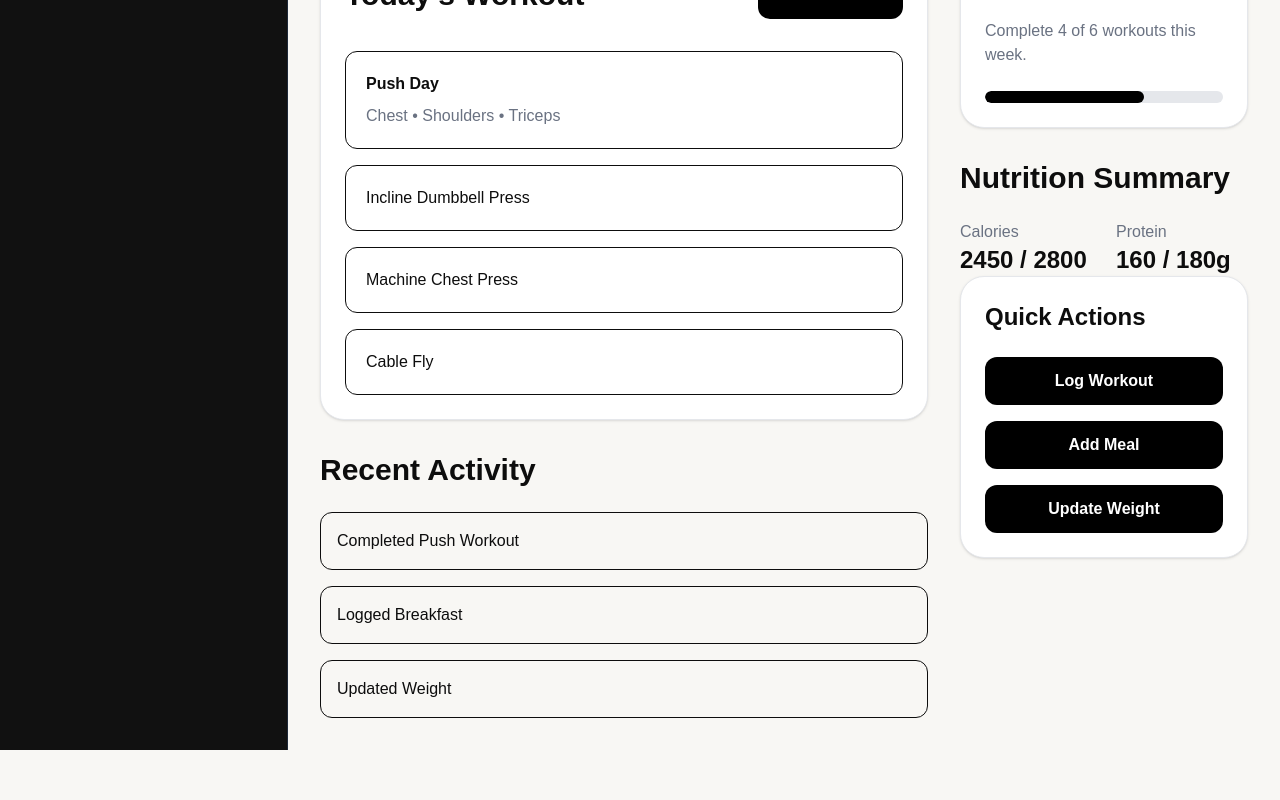
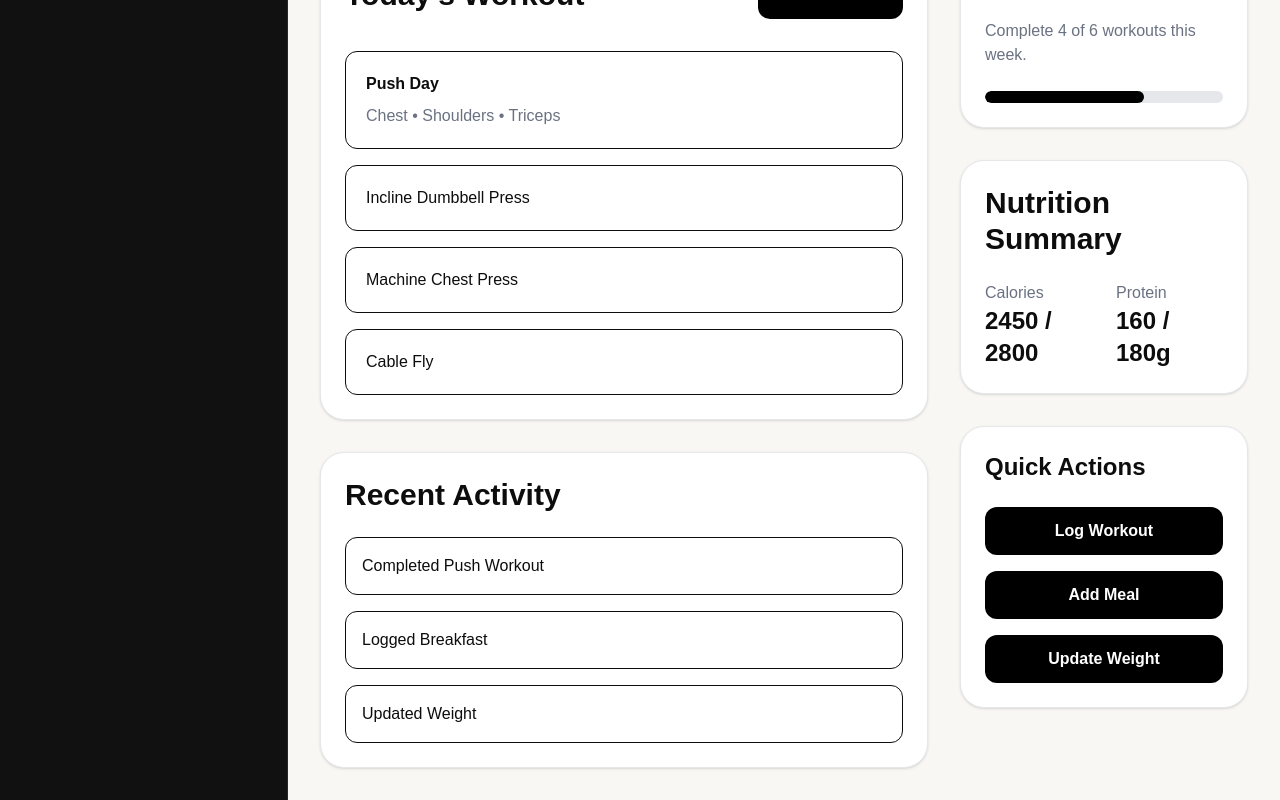
Before and after one commit to Vingerfist/fitness-app, a Next.js app: page /dashboard in a window 1280 px wide. Shown: the part 490-1290 px from the top of the page. Before the commit the page ends 1240 px from the top, so only its background shows below. Built offline with nearby package versions, Linux system fonts and the light colour scheme.

Commit message:
Dashboard UI polish and production build fixes

```diff
--- a/src/app/workouts/page.tsx
+++ b/src/app/workouts/page.tsx
@@ -0,0 +1,13 @@
+export default function WorkoutsPage() {
+    return (
+      <div className="p-8">
+        <h1 className="text-4xl font-black">
+          Workouts
+        </h1>
+
+        <p className="mt-4 text-gray-500">
+          Workout module coming soon.
+        </p>
+      </div>
+    );
+  }
--- a/src/components/dashboard/NutritionSummary.tsx
+++ b/src/components/dashboard/NutritionSummary.tsx
@@ -1,7 +1,7 @@
 import Card from "@/components/ui/Card";
  export default function NutritionSummary() {
     return (
-      <card>
+      <Card>
         <h2 className="text-3xl font-black">
           Nutrition Summary
         </h2>
@@ -23,6 +23,6 @@ import Card from "@/components/ui/Card";
           </div>
 
         </div>
-      </card>
+      </Card>
     );
   }
--- a/src/components/dashboard/RecentActivity.tsx
+++ b/src/components/dashboard/RecentActivity.tsx
@@ -7,7 +7,7 @@ import Card from "@/components/ui/Card";
     ];
 
     return (
-      <card>
+      <Card>
         <h2 className="text-3xl font-black">
           Recent Activity
         </h2>
@@ -22,6 +22,6 @@ import Card from "@/components/ui/Card";
             </div>
           ))}
         </div>
-      </card>
+      </Card>
     );
   }
```
